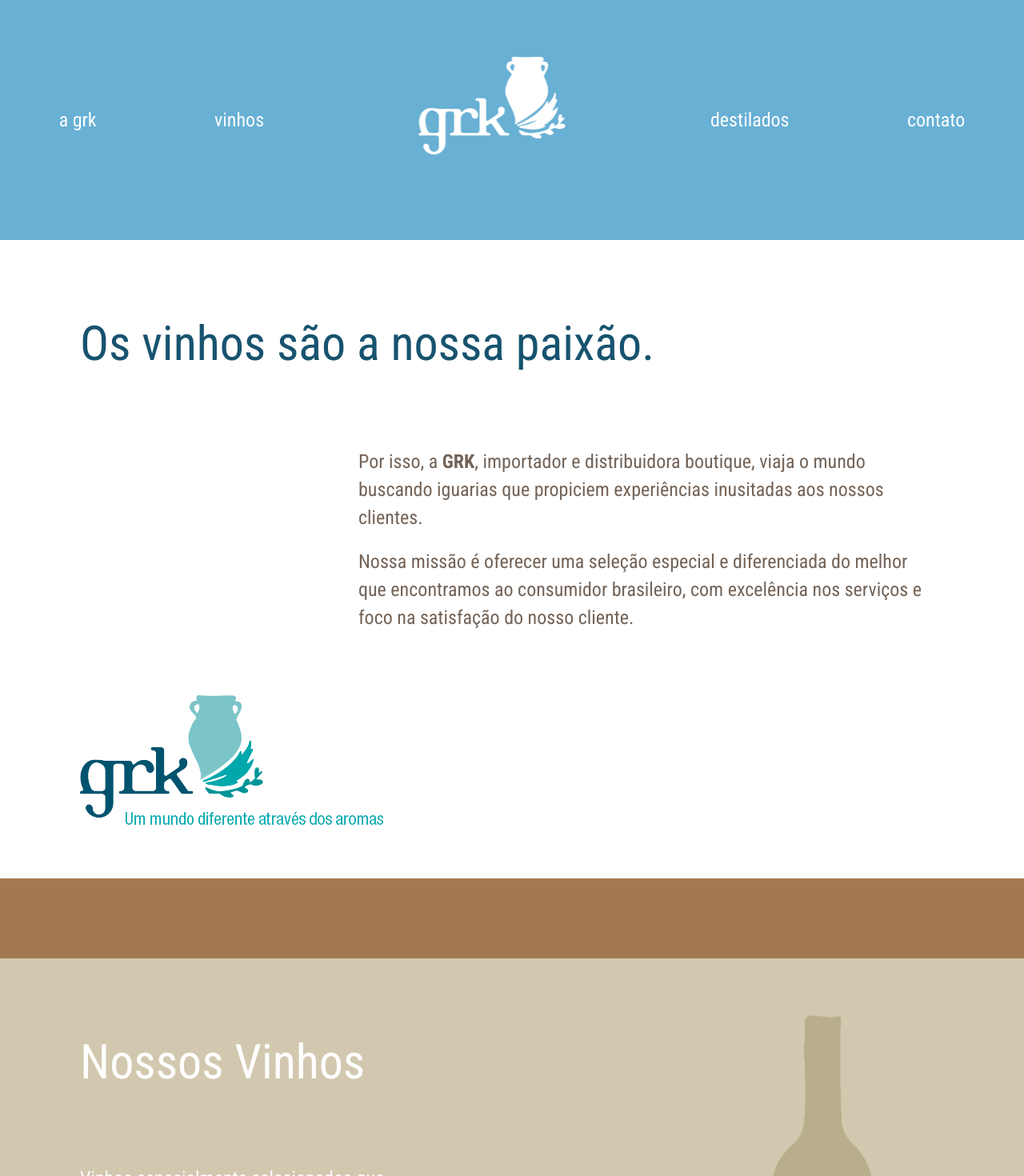
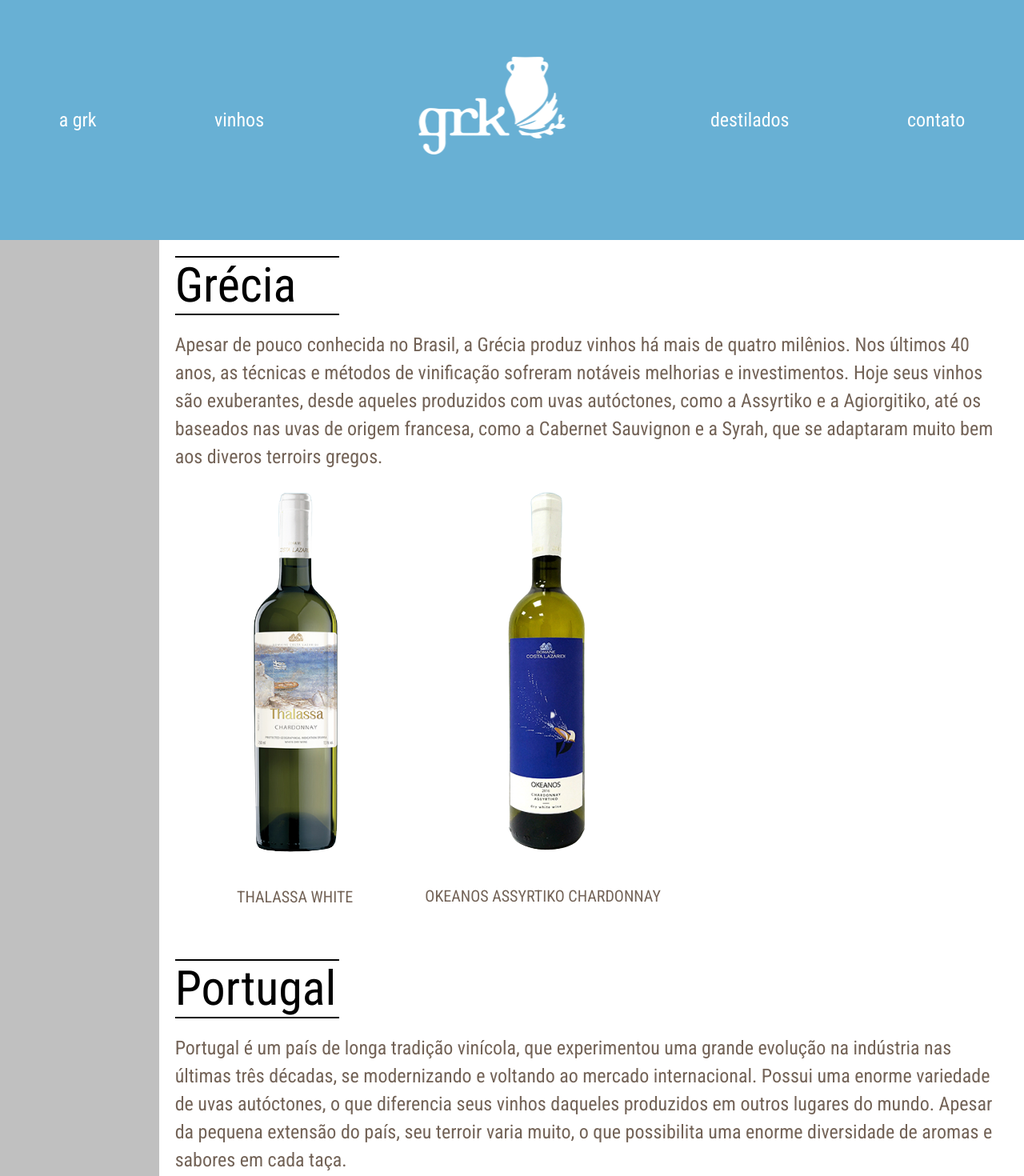
Before and after one commit to ConstantinoRafael/grk, a React (Create React App) app: page /vinhos in a window 1280 px wide. Shown: the top 1470 px of the page at 80% size. Built offline with nearby package versions, Linux system fonts and the light colour scheme.

Commit message:
feat: create wine page

```diff
--- a/src/App.js
+++ b/src/App.js
@@ -1,7 +1,8 @@
 
-import { Route, Routes } from "react-router-dom";
+import { BrowserRouter, Route, Routes } from "react-router-dom";
 import GlobalStyle from "./assets/css/GlobalStyle";
 import HomePage from "./pages/HomePage";
+import WinesPage from "./pages/WinesPage";
 
 
 
@@ -9,10 +10,13 @@
   return (
     <div >
       <GlobalStyle />
-      {/* <Routes>
-        <Route />
-      </Routes> */}
-      <HomePage />
+      <BrowserRouter>
+        <Routes>
+          <Route path="/" element={<HomePage />} />
+          <Route path="/vinhos" element={<WinesPage />} />
+        </Routes>
+      </BrowserRouter>
+
 
     </div>
   );
--- a/src/pages/HomePage.js
+++ b/src/pages/HomePage.js
@@ -2,13 +2,14 @@
 import logo from "../assets/images/logo-branco-grk.png";
 import logomeio from "../assets/images/logo-meio.png";
 import garrafa from "../assets/images/garrafa-home.png";
+import { Link } from "react-router-dom";
 
 export default function HomePage() {
   return (
     <Home>
       <Header>
         <p>a grk</p>
-        <p>vinhos</p>
+        <Link to={"/vinhos"}><p>vinhos</p></Link>
         <img src={logo} alt="logo grk" />
         <p>destilados</p>
         <p>contato</p>
@@ -86,6 +87,10 @@
   p {
     color: #ffffff;
     font-size: 24px;
+  }
+
+  a{
+    text-decoration: none;
   }
 `;
 
--- a/src/pages/WinesPage.js
+++ b/src/pages/WinesPage.js
@@ -0,0 +1,145 @@
+import styled from "styled-components";
+import logo from "../assets/images/logo-branco-grk.png";
+import { products } from "../constants/BD";
+
+export default function WinesPage() {
+  const WinePortugal = products.filter((p) => p.pais === "Portugal");
+  const WineGrecia = products.filter((p) => p.pais === "Grécia");
+
+  return (
+    <Wines>
+      <Header>
+        <p>a grk</p>
+        <p>vinhos</p>
+        <img src={logo} alt="logo grk" />
+        <p>destilados</p>
+        <p>contato</p>
+      </Header>
+
+      <WineList>
+        <SideBar></SideBar>
+        <PaisList>
+          <PaisWines>
+            <LinhaHorizontal></LinhaHorizontal>
+            <h1>Grécia</h1>
+            <LinhaHorizontal></LinhaHorizontal>
+            <p>
+              Apesar de pouco conhecida no Brasil, a Grécia produz vinhos há
+              mais de quatro milênios. Nos últimos 40 anos, as técnicas e
+              métodos de vinificação sofreram notáveis melhorias e
+              investimentos. Hoje seus vinhos são exuberantes, desde aqueles
+              produzidos com uvas autóctones, como a Assyrtiko e a Agiorgitiko,
+              até os baseados nas uvas de origem francesa, como a Cabernet
+              Sauvignon e a Syrah, que se adaptaram muito bem aos diveros
+              terroirs gregos.
+            </p>
+            <WineType>
+              {WineGrecia.map((w) => (
+                <EachWine>
+                  <img key={w.id} src={w.image} alt="foto da garrafa" />
+                  <p>{w.nome}</p>
+                </EachWine>
+              ))}
+            </WineType>
+          </PaisWines>
+          <PaisWines>
+            <LinhaHorizontal></LinhaHorizontal>
+            <h1>Portugal</h1>
+            <LinhaHorizontal></LinhaHorizontal>
+            <p>
+              Portugal é um país de longa tradição vinícola, que experimentou
+              uma grande evolução na indústria nas últimas três décadas, se
+              modernizando e voltando ao mercado internacional. Possui uma
+              enorme variedade de uvas autóctones, o que diferencia seus vinhos
+              daqueles produzidos em outros lugares do mundo. Apesar da pequena
+              extensão do país, seu terroir varia muito, o que possibilita uma
+              enorme diversidade de aromas e sabores em cada taça.
+            </p>
+            <WineType>
+              {WinePortugal.map((w) => (
+                <EachWine>
+                  <img key={w.id} src={w.image} alt="foto da garrafa" />
+                  <p>{w.nome}</p>
+                </EachWine>
+              ))}
+            </WineType>
+          </PaisWines>
+        </PaisList>
+      </WineList>
+    </Wines>
+  );
+}
+
+const Wines = styled.div``;
+
+const Header = styled.div`
+  height: 300px;
+  width: auto;
+  background-color: #68b0d4;
+  display: flex;
+  align-items: center;
+  justify-content: space-around;
+
+  p {
+    color: #ffffff;
+    font-size: 24px;
+  }
+`;
+
+const WineList = styled.div`
+  display: flex;
+`;
+
+const SideBar = styled.div`
+  height: auto;
+  width: 800px;
+  background-color: silver;
+`;
+
+const PaisList = styled.div`
+  display: flex;
+  flex-direction: column;
+`;
+
+const PaisWines = styled.div`
+  margin: 20px 20px;
+
+  h1 {
+    font-size: 60px;
+    margin: 5px 0px;
+  }
+
+  p {
+    margin-top: 20px;
+    color: #736357;
+    font-size: 24px;
+    margin-bottom: 20px;
+    line-height: 35px;
+  }
+`;
+
+const LinhaHorizontal = styled.div`
+  height: 2px;
+  width: 205px;
+  background-color: #000000;
+`;
+
+const WineType = styled.div`
+  display: flex;
+`;
+
+const EachWine = styled.div`
+  display: flex;
+  flex-direction: column;
+  justify-content: center;
+  align-items: center;
+  width: 300px;
+  margin-right: 10px;
+  &:hover {
+  box-shadow: 0 0 11px rgba(33,33,33,.2);
+}
+
+  p {
+    font-size: 20px;
+  }
+`;
```
